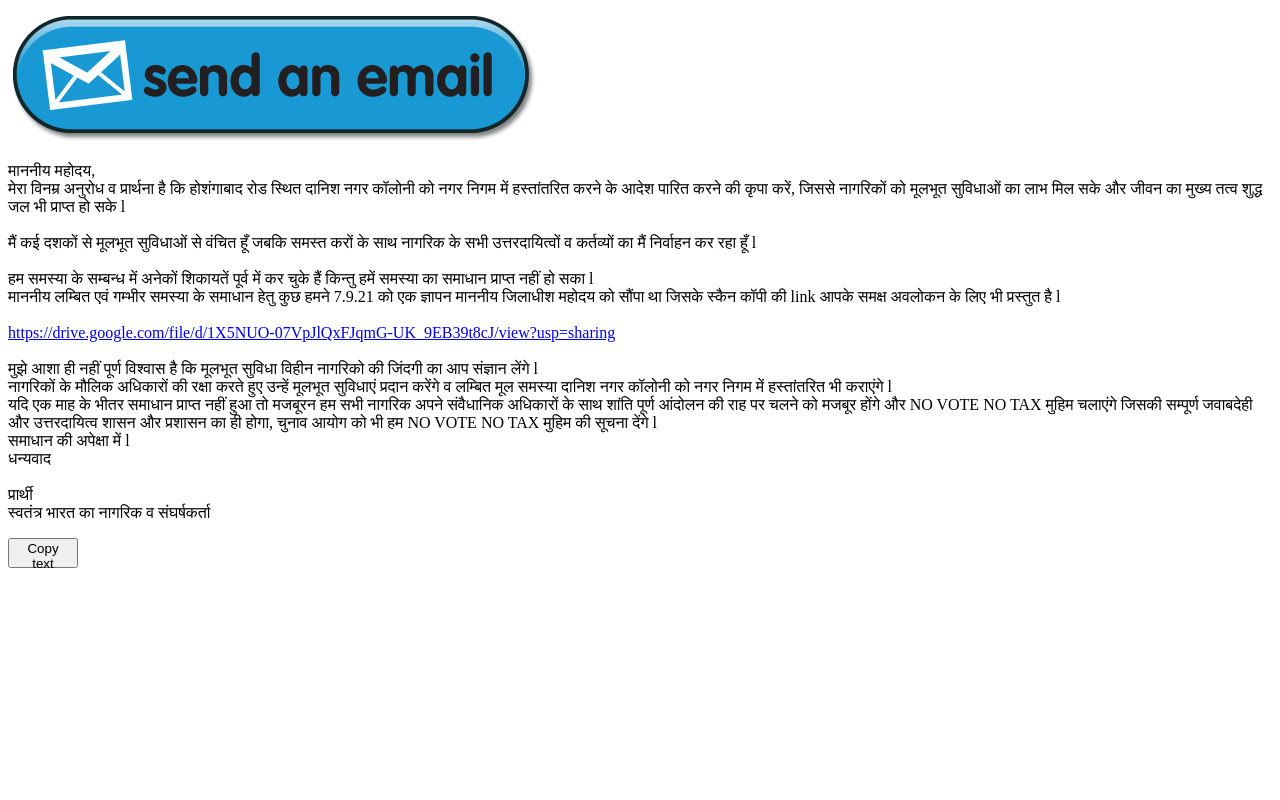
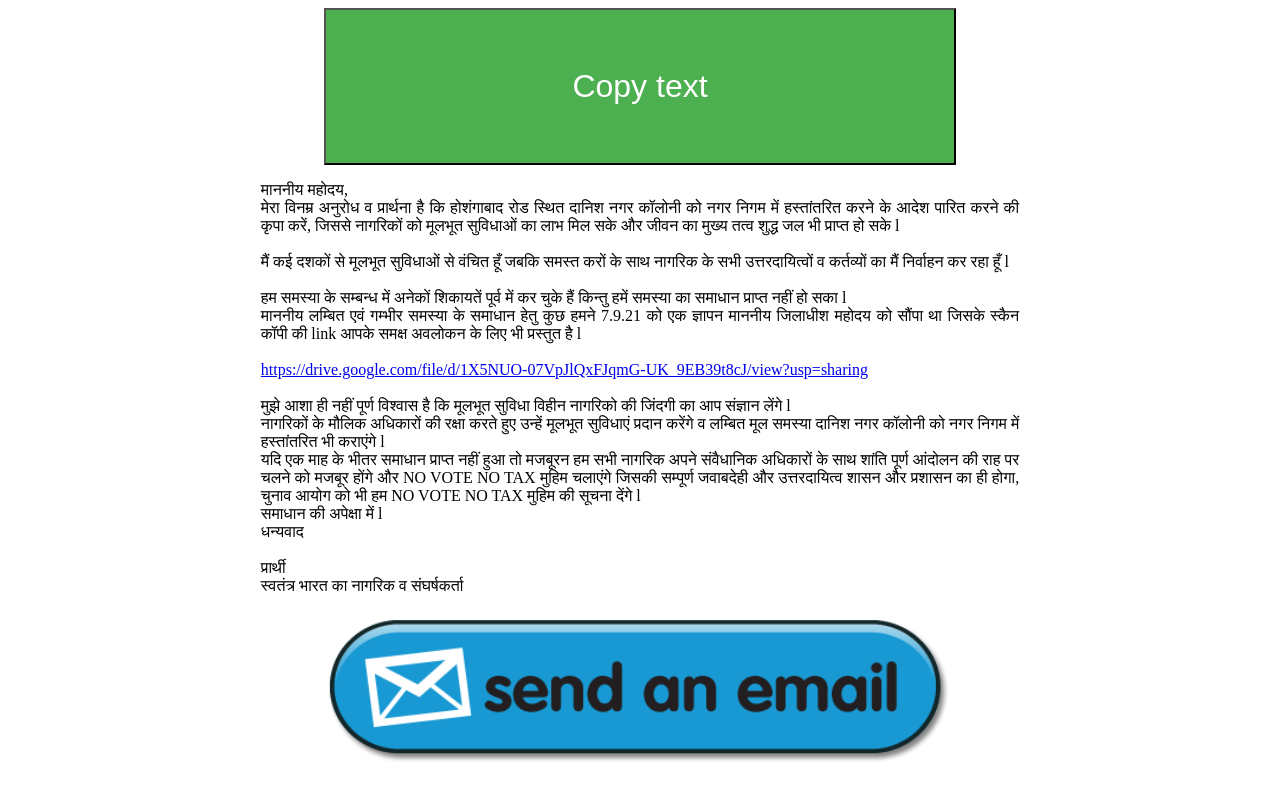
Before and after one commit to AarohanResearchLab/DanishNagarDigital, a plain HTML site: page index.html in a window 1280 px wide. Drawn offline with Linux system fonts and the light colour scheme.

Commit message:
Add files via upload

```diff
--- a/index.html
+++ b/index.html
@@ -8,11 +8,11 @@
 
   </head>
   <body>
-	<a href="mailto:narendramodi1234@gmail.com;connect@mygov.nic.in;commissioner@bmconline.gov.in;dmbhopal@nic.in;krishnagaur2015@gmail.com;cm@mp.nic.in;danishnagarsamiti@gmail.com;commbhopal@mpurban.gov.in;cm@mpchiefminister.com;info@shivrajsinghchouhan.org;sadhvipragyabjp@gmail.com?subject=%E0%A4%A6%E0%A4%BE%E0%A4%A8%E0%A4%BF%E0%A4%B6%20%E0%A4%A8%E0%A4%97%E0%A4%B0%20%E0%A4%95%E0%A5%89%E0%A4%B2%E0%A5%8B%E0%A4%A8%E0%A5%80%20%E0%A4%A8%E0%A4%97%E0%A4%B0%20%E0%A4%A8%E0%A4%BF%E0%A4%97%E0%A4%AE%20%E0%A4%AE%E0%A5%87%E0%A4%82%20%E0%A4%B9%E0%A4%B8%E0%A5%8D%E0%A4%A4%E0%A4%BE%E0%A4%82%E0%A4%A4%E0%A4%B0%E0%A4%A3%20%E0%A4%8F%E0%A4%B5%E0%A4%82%20%E0%A4%AE%E0%A5%82%E0%A4%B2%E0%A4%AD%E0%A5%82%E0%A4%A4%20%E0%A4%B8%E0%A5%81%E0%A4%B5%E0%A4%BF%E0%A4%A7%E0%A4%BE%E0%A4%93%E0%A4%82%20%E0%A4%95%E0%A5%87%20%E0%A4%B2%E0%A4%BF%E0%A4%8F%20%E0%A4%AA%E0%A5%8D%E0%A4%B0%E0%A4%BE%E0%A4%B0%E0%A5%8D%E0%A4%A5%E0%A4%A8%E0%A4%BE"><img src="send-button.png" /></a>
+    <button style="height:20%;width:50%;background-color: #4CAF50;margin-right: 25%;margin-left: 25%;" onclick="myFunction()"><span style="font-size: xx-large;color: white;">Copy text</span></button>
 
 
   <br>
-  <p id="myInput">
+  <p id="myInput" style="text-align: justify;margin-right: 20%;margin-left: 20%;">
 माननीय महोदय, <br>
 मेरा विनम्र अनुरोध व प्रार्थना है कि होशंगाबाद रोड स्थित दानिश नगर कॉलोनी को नगर निगम में हस्तांतरित करने के आदेश पारित करने की कृपा करें, जिससे नागरिकों को मूलभूत सुविधाओं का लाभ मिल सके और जीवन का मुख्य तत्व शुद्ध जल भी  प्राप्त हो सके l <br>
 <br>
@@ -33,8 +33,8 @@
 <br>
 स्वतंत्र भारत का नागरिक व संघर्षकर्ता
 </p>
-<button style="height:30px;width:70px" onclick="myFunction()">Copy text</button>
 
+<a href="mailto:narendramodi1234@gmail.com;connect@mygov.nic.in;commissioner@bmconline.gov.in;dmbhopal@nic.in;krishnagaur2015@gmail.com;cm@mp.nic.in;danishnagarsamiti@gmail.com;commbhopal@mpurban.gov.in;cm@mpchiefminister.com;info@shivrajsinghchouhan.org;sadhvipragyabjp@gmail.com?subject=%E0%A4%A6%E0%A4%BE%E0%A4%A8%E0%A4%BF%E0%A4%B6%20%E0%A4%A8%E0%A4%97%E0%A4%B0%20%E0%A4%95%E0%A5%89%E0%A4%B2%E0%A5%8B%E0%A4%A8%E0%A5%80%20%E0%A4%A8%E0%A4%97%E0%A4%B0%20%E0%A4%A8%E0%A4%BF%E0%A4%97%E0%A4%AE%20%E0%A4%AE%E0%A5%87%E0%A4%82%20%E0%A4%B9%E0%A4%B8%E0%A5%8D%E0%A4%A4%E0%A4%BE%E0%A4%82%E0%A4%A4%E0%A4%B0%E0%A4%A3%20%E0%A4%8F%E0%A4%B5%E0%A4%82%20%E0%A4%AE%E0%A5%82%E0%A4%B2%E0%A4%AD%E0%A5%82%E0%A4%A4%20%E0%A4%B8%E0%A5%81%E0%A4%B5%E0%A4%BF%E0%A4%A7%E0%A4%BE%E0%A4%93%E0%A4%82%20%E0%A4%95%E0%A5%87%20%E0%A4%B2%E0%A4%BF%E0%A4%8F%20%E0%A4%AA%E0%A5%8D%E0%A4%B0%E0%A4%BE%E0%A4%B0%E0%A5%8D%E0%A4%A5%E0%A4%A8%E0%A4%BE"><img style="height:20%;width:50%;margin-right: 25%;margin-left: 25%;" src="send-button.png" /></a>
 <script>
 function myFunction() {
   // /* Get the text field */
```
